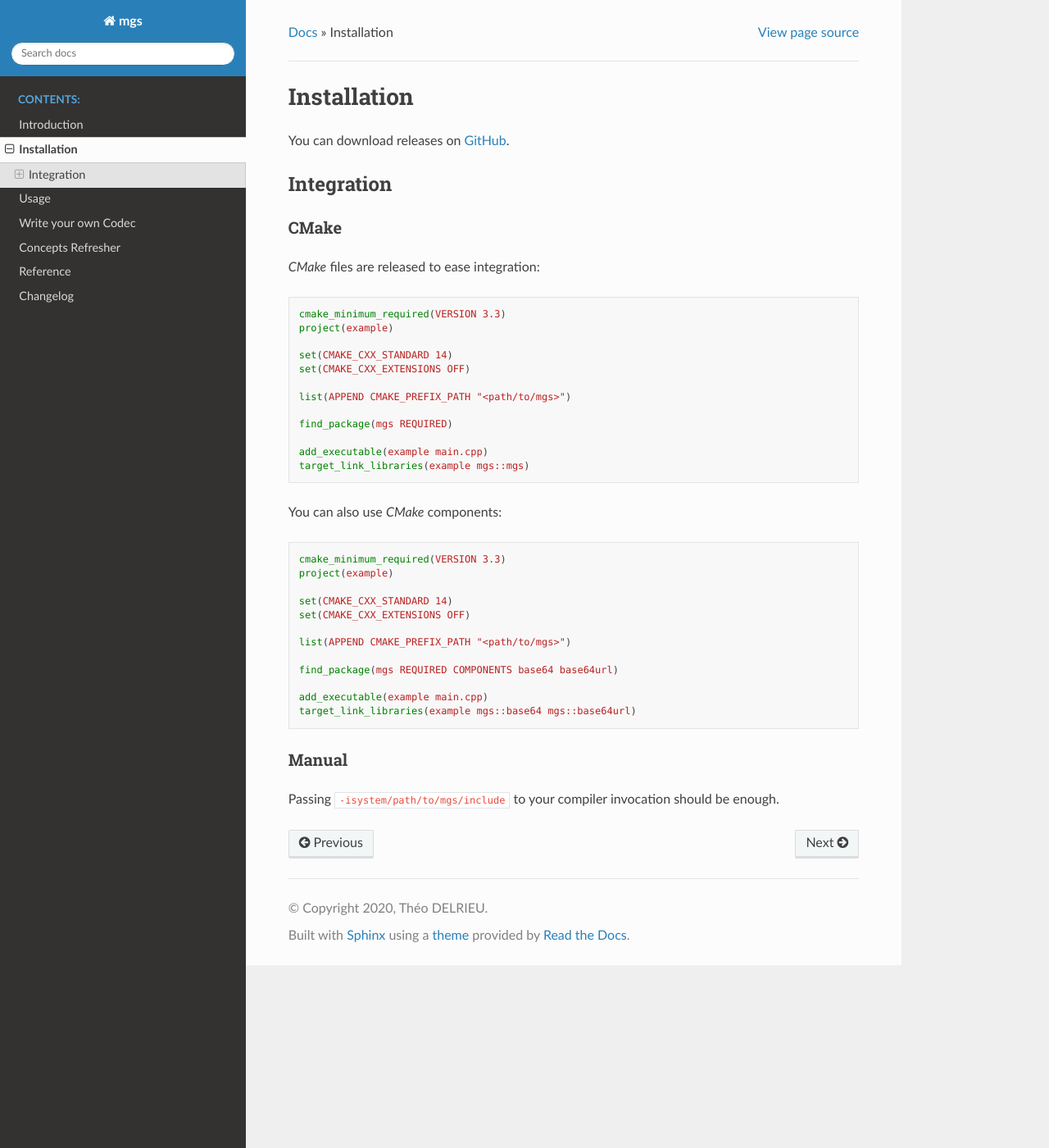
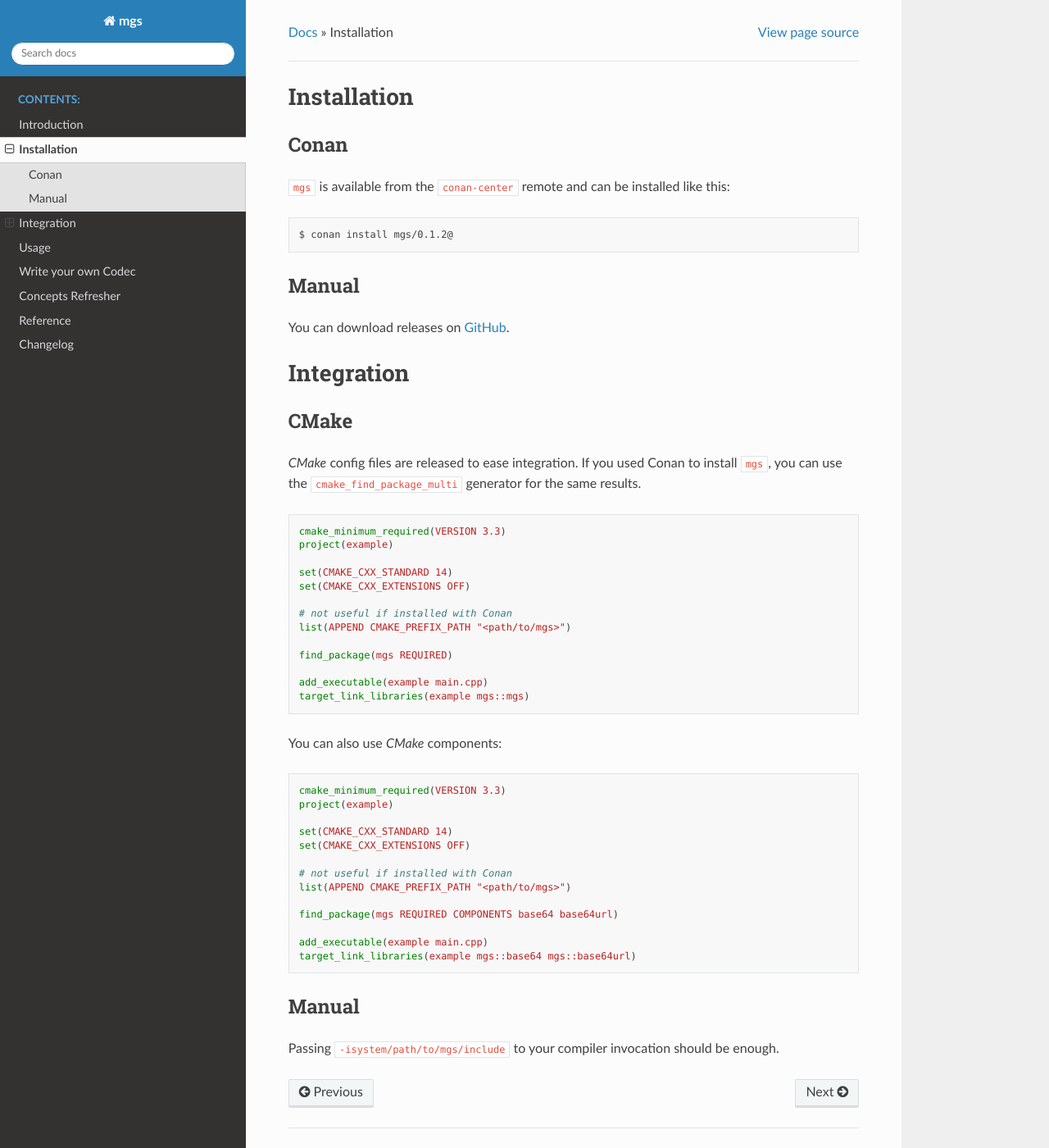
Before and after one commit to theodelrieu/mgs-docs, a Sphinx documentation site: the page built from source/installation.rst, in a window 1280 px wide and 1400 px high. Shown: the whole window at 82% size. Built offline with Sphinx 7.4.7 and the Read the Docs theme 2.0.0, drawn with Linux system fonts in a browser that asks for light colours.

Commit message:
install: add conan instructions

```diff
--- a/source/installation.rst
+++ b/source/installation.rst
@@ -1,5 +1,17 @@
 Installation
-############
+************
+
+Conan
+=====
+
+``mgs`` is available from the ``conan-center`` remote and can be installed like this:
+
+.. code-block:: bash
+
+   $ conan install mgs/0.1.2@
+
+Manual
+======
 
 You can download releases on :github:`GitHub <theodelrieu/mgs/releases>`.
 
@@ -9,7 +21,8 @@ Integration
 CMake
 =====
 
-*CMake* files are released to ease integration:
+*CMake* config files are released to ease integration.
+If you used Conan to install ``mgs``, you can use the ``cmake_find_package_multi`` generator for the same results.
 
 .. code-block:: cmake
 
@@ -19,6 +32,7 @@ CMake
    set(CMAKE_CXX_STANDARD 14)
    set(CMAKE_CXX_EXTENSIONS OFF)
 
+   # not useful if installed with Conan
    list(APPEND CMAKE_PREFIX_PATH "<path/to/mgs>")
 
    find_package(mgs REQUIRED)
@@ -36,6 +50,7 @@ You can also use *CMake* components:
    set(CMAKE_CXX_STANDARD 14)
    set(CMAKE_CXX_EXTENSIONS OFF)
 
+   # not useful if installed with Conan
    list(APPEND CMAKE_PREFIX_PATH "<path/to/mgs>")
 
    find_package(mgs REQUIRED COMPONENTS base64 base64url)
```
